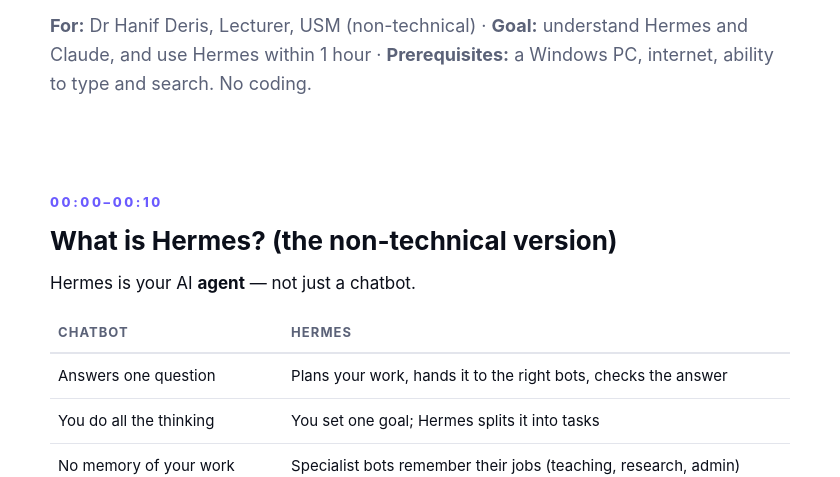
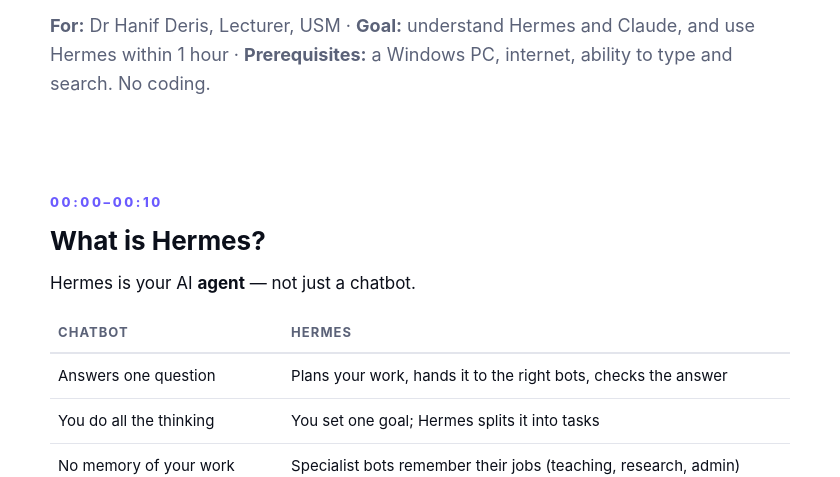
Before and after one commit to drkhairisafwan-stack/drkhairisafwan-stack.github.io, a plain HTML site: page hermes-1hour-guide.html in a window 1280 px wide. Shown: the part 329-806 px from the top of the page, without its empty margins (220-1060 px from the left). Drawn offline with Linux system fonts and the light colour scheme.

Commit message:
Remove non-technical label from guide

```diff
--- a/hermes-1hour-guide.html
+++ b/hermes-1hour-guide.html
@@ -86,12 +86,12 @@
 
   <section class="hero">
     <h1>Hermes + Claude — 1-Hour Setup Guide</h1>
-    <p class="lead"><strong>For:</strong> Dr Hanif Deris, Lecturer, USM (non-technical) · <strong>Goal:</strong> understand Hermes and Claude, and use Hermes within 1 hour · <strong>Prerequisites:</strong> a Windows PC, internet, ability to type and search. No coding.</p>
+    <p class="lead"><strong>For:</strong> Dr Hanif Deris, Lecturer, USM · <strong>Goal:</strong> understand Hermes and Claude, and use Hermes within 1 hour · <strong>Prerequisites:</strong> a Windows PC, internet, ability to type and search. No coding.</p>
   </section>
 
   <section>
     <span class="kicker">00:00–00:10</span>
-    <h2>What is Hermes? (the non-technical version)</h2>
+    <h2>What is Hermes?</h2>
     <p>Hermes is your AI <strong>agent</strong> — not just a chatbot.</p>
     <table>
       <thead><tr><th>Chatbot</th><th>Hermes</th></tr></thead>
```
